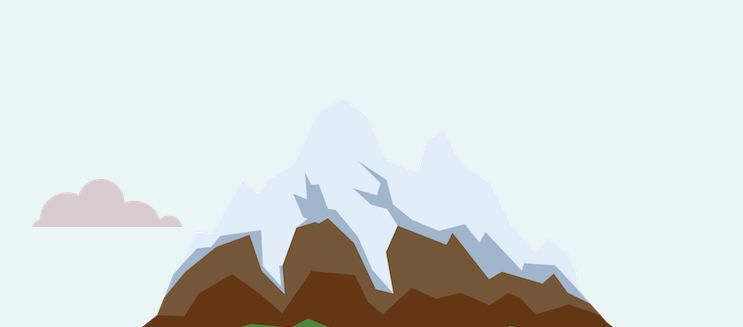
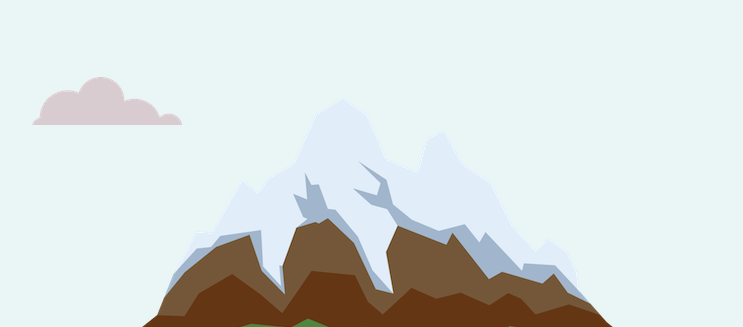
Before and after one commit to prachitak/prachitak.github.io.my-css-site, a plain HTML site: page index.html in a window 1280 px wide. Shown: the part 473-800 px from the top of the page, without its empty margins (268-1011 px from the left). Drawn offline with Linux system fonts and the light colour scheme.

Commit message:
cloud correction

```diff
--- a/css/styles.css
+++ b/css/styles.css
@@ -75,7 +75,7 @@ hr{
 }
 .bottom-cloud{
   position: absolute;
-  bottom: 100px;
+  top: 550px;
   left: 300px;
 }
 .my-photo{
```
